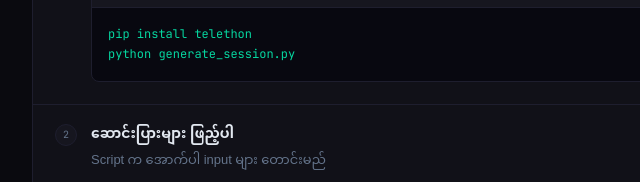
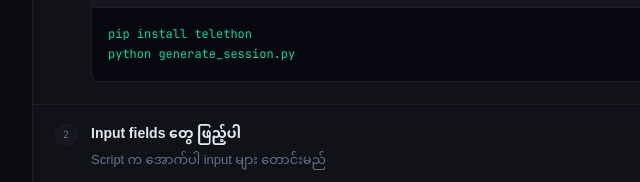
Before and after one commit to moehtetofficial/telegram-video-repost-bot, a plain HTML site: page index.html in a window 1280 px wide. Shown: the part 1641-1823 px from the top of the page, 222-862 px from the left. Drawn offline with Linux system fonts and the light colour scheme.

Commit message:
fix: input fields wording

```diff
--- a/index.html
+++ b/index.html
@@ -640,7 +640,7 @@
       <div class="substep">
         <div class="substep-dot">2</div>
         <div class="substep-content">
-          <div class="substep-label">ဆောင်းပြားများ ဖြည့်ပါ</div>
+          <div class="substep-label">Input fields တွေ ဖြည့်ပါ</div>
           <div class="substep-desc">Script က အောက်ပါ input များ တောင်းမည်</div>
           <div class="code-block">
             <div class="code-header">
```
